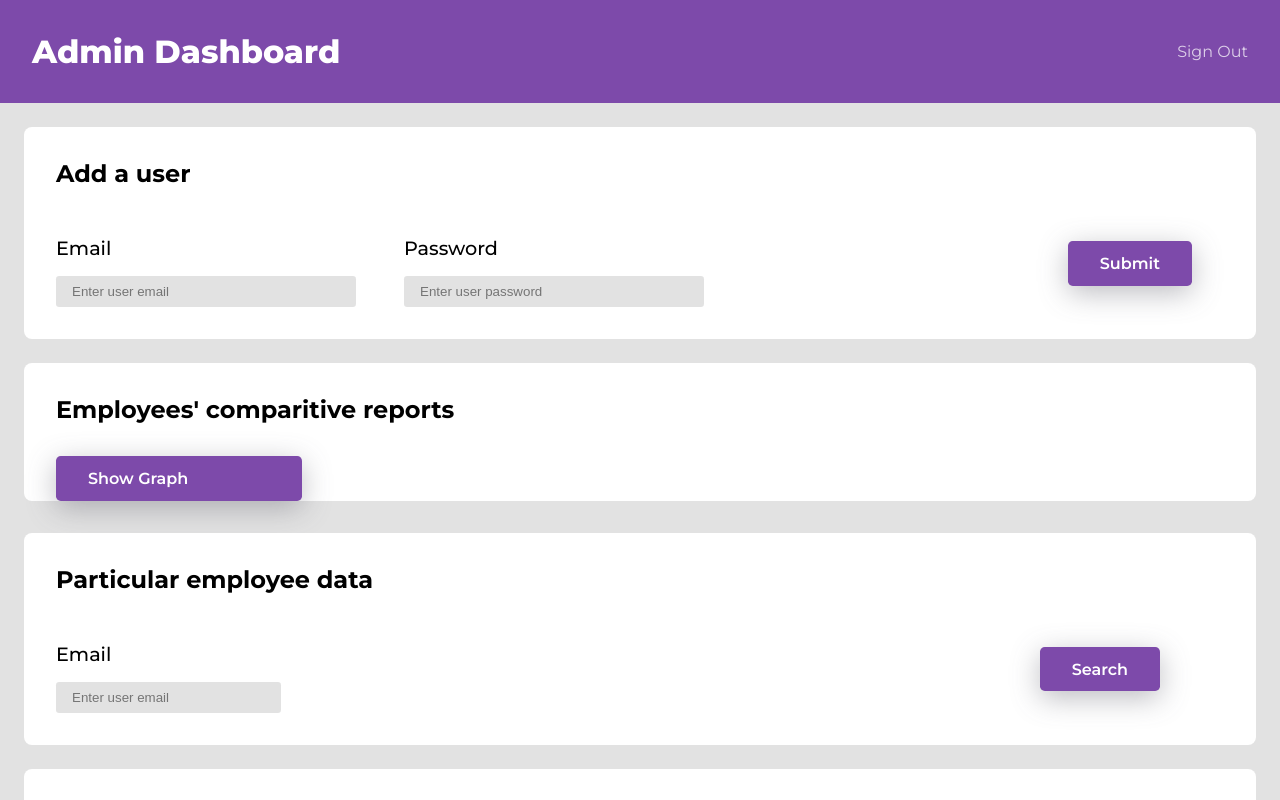
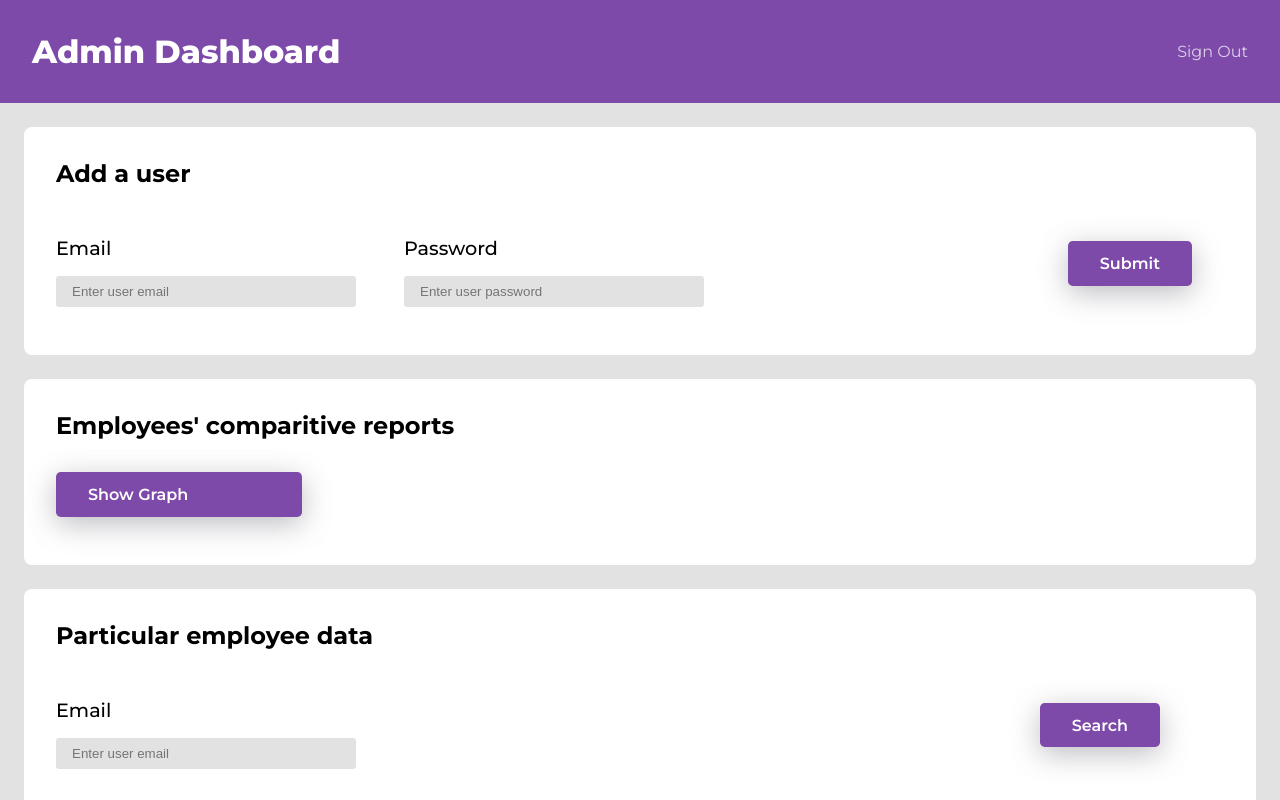
Before and after one commit to diptanshumahish/wg_pwa, a Next.js app: page /adminpage in a window 1280 px wide. Shown: the top 800 px of the page. Built offline with nearby package versions, Linux system fonts and the light colour scheme.

Commit message:
slight adjustments

```diff
--- a/styles/adminpage.module.css
+++ b/styles/adminpage.module.css
@@ -56,6 +56,7 @@
     background-color: rgba(128, 128, 128, 0.232);
     border-radius: 0.2rem;
     width: 100%;
+    min-width: 300px;
 }
 
 .input:focus {
@@ -66,6 +67,7 @@
 .adminContent {
     background-color: rgb(255, 255, 255);
     margin: 1.5rem;
+    padding-bottom: 1rem;
     border-radius: 0.5rem;
 }
 
```
